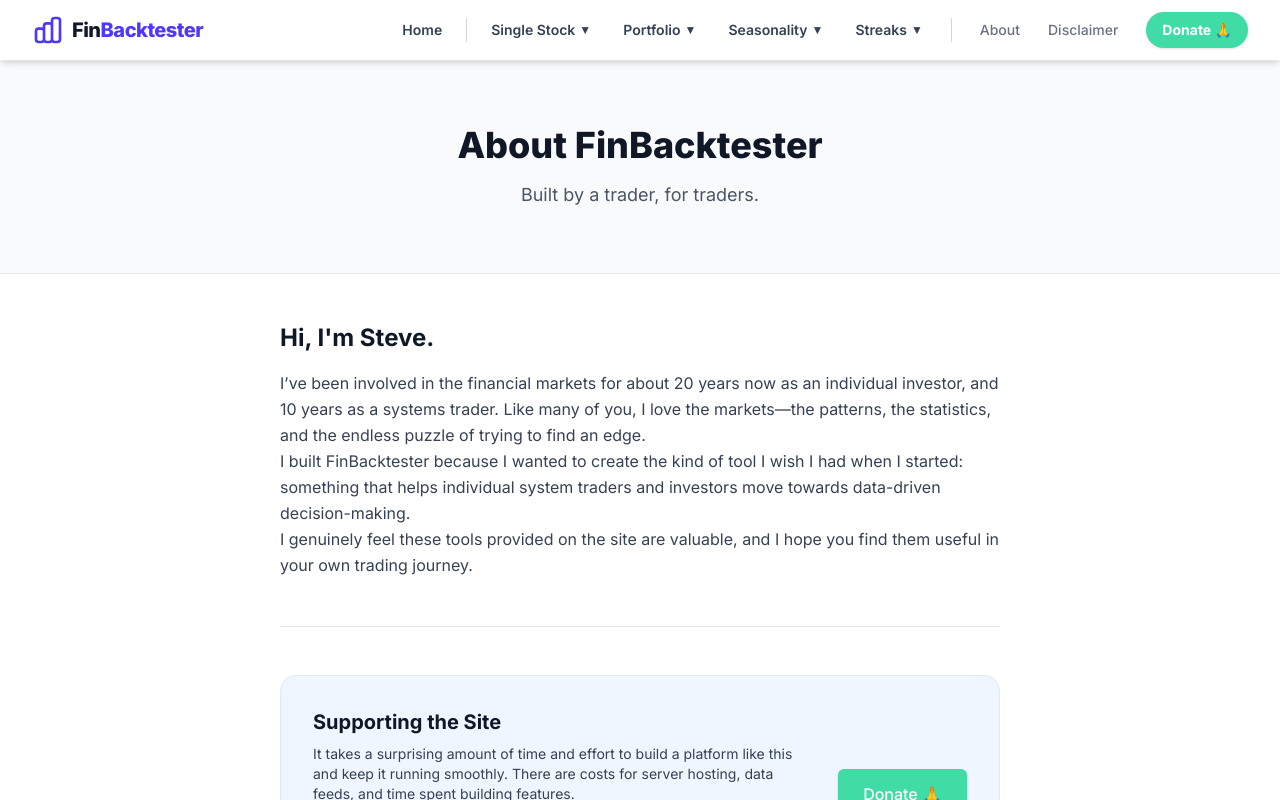
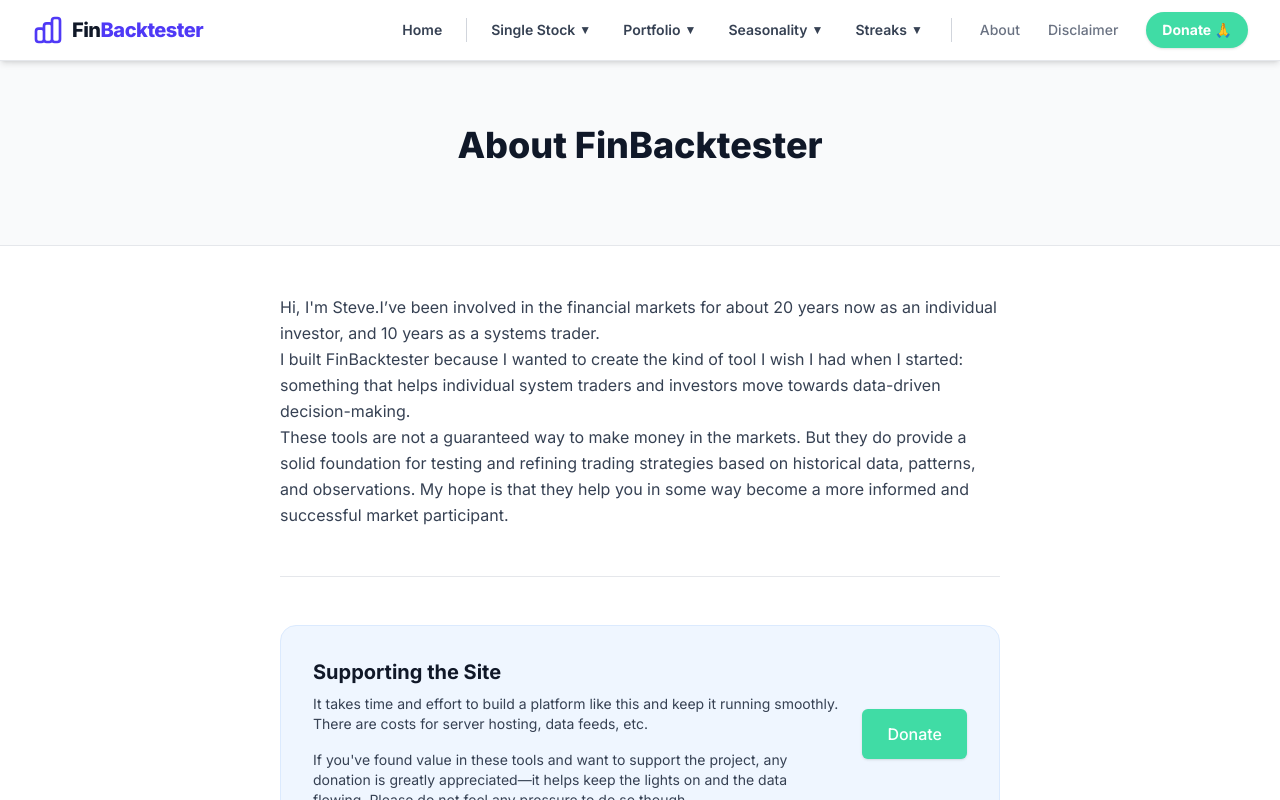
Before and after one commit to stephenmcmahon83/backtester, a Next.js app: page /about in a window 1280 px wide. Shown: the top 800 px of the page. Built offline with nearby package versions, Linux system fonts and the light colour scheme.

Commit message:
Added About Page

```diff
--- a/app/about/page.tsx
+++ b/app/about/page.tsx
@@ -9,9 +9,6 @@
           <h1 className="text-4xl font-extrabold text-gray-900 mb-4">
             About FinBacktester
           </h1>
-          <p className="text-lg text-gray-600">
-            Built by a trader, for traders.
-          </p>
         </div>
       </div>
 
@@ -20,17 +17,15 @@
 
         {/* The Personal Note */}
         <section className="prose prose-lg text-gray-700 leading-relaxed">
-          <h2 className="text-2xl font-bold text-gray-900 mb-4">Hi, I'm Steve.</h2>
           <p>
-            I’ve been involved in the financial markets for about 20 years now as an individual investor, and 10 years as a systems trader.
-            Like many of you, I love the markets—the patterns, the statistics, and the endless puzzle of trying to find an edge.
+            Hi, I'm Steve.I’ve been involved in the financial markets for about 20 years now as an individual investor, and 10 years as a systems trader.
           </p>
           <p>
             I built FinBacktester because I wanted to create the kind of tool I wish I had when I started:
             something that helps individual system traders and investors move towards data-driven decision-making.
           </p>
           <p>
-            I genuinely feel these tools provided on the site are valuable, and I hope you find them useful in your own trading journey.
+            These tools are not a guaranteed way to make money in the markets. But they do provide a solid foundation for testing and refining trading strategies based on historical data, patterns, and observations. My hope is that they help you in some way become a more informed and successful market participant.
           </p>
         </section>
 
@@ -43,8 +38,8 @@
             <div className="flex-1">
               <h3 className="text-xl font-bold text-gray-900 mb-2">Supporting the Site</h3>
               <p className="text-gray-700 text-sm mb-4">
-                It takes a surprising amount of time and effort to build a platform like this and keep it running smoothly.
-                There are costs for server hosting, data feeds, and time spent building features.
+                It takes time and effort to build a platform like this and keep it running smoothly.
+                There are costs for server hosting, data feeds, etc.
               </p>
               <p className="text-gray-700 text-sm">
                 If you've found value in these tools and want to support the project, any donation is greatly appreciated—it helps
@@ -58,7 +53,7 @@
                 rel="noopener noreferrer"
                 className="inline-flex items-center justify-center px-6 py-3 border border-transparent text-base font-medium rounded-md text-white bg-[#40DCA5] hover:bg-[#35b88a] shadow-sm transition-transform transform hover:scale-105"
               >
-                <span>Donate 🙏</span>
+                <span>Donate</span>
               </a>
             </div>
           </div>
--- a/components/Navbar.tsx
+++ b/components/Navbar.tsx
@@ -206,7 +206,7 @@
               className="block text-center bg-[#40DCA5] text-white px-3 py-2 rounded-md text-base font-bold shadow-sm mb-2"
               onClick={toggleMenu}
             >
-              Donate 🙏
+              Donate
             </a>
 
             <Link href="/about" className="block px-3 py-2 rounded-md text-base font-medium text-gray-500 hover:text-indigo-600" onClick={toggleMenu}>About</Link>
```
